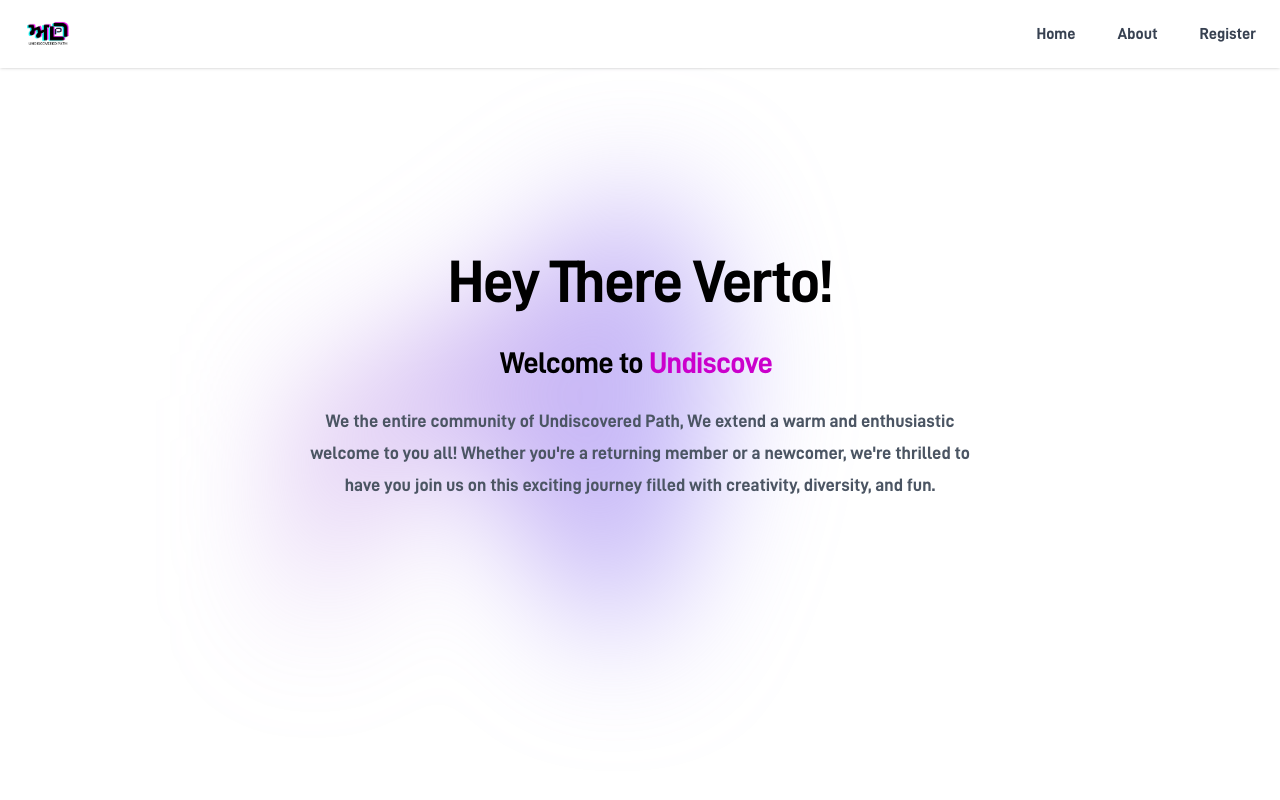
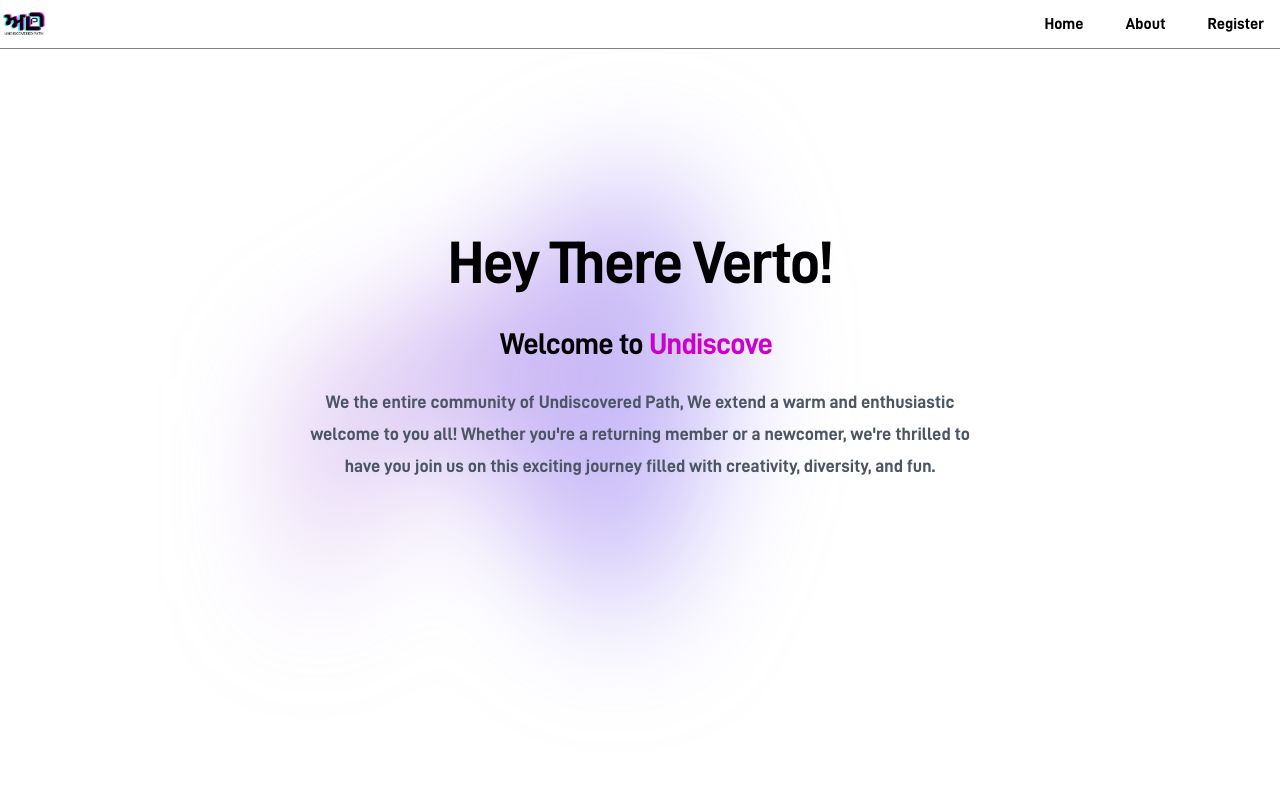
Before and after one commit to OrcasXCode/undiscoveredpath-website, a React (Vite) app in the folder frontend/: page / in a window 1280 px wide. Shown: the top 800 px of the page. Built offline with nearby package versions, Linux system fonts and the light colour scheme.

Commit message:
responisive header

```diff
--- /dev/null
+++ b/frontend/src/components/Header/Header.css
@@ -0,0 +1,86 @@
+.active{
+    background-color: white;
+}
+
+nav {
+    display: flex;
+    justify-content: space-between;
+    align-items: center;
+    background-color: #ffffff;
+    border-bottom: 1px solid gray;
+    color: white;
+    position: sticky;
+    top: 0;
+}
+
+
+nav ul {
+    display: flex;
+}
+
+nav ul li {
+   list-style: none;
+}
+
+nav ul li a {
+    display: block;
+    text-decoration: none;
+    color: black;
+    padding: 0.5rem;
+    margin: 0 0.5rem;
+    border-radius: 0.5rem;
+}
+
+nav ul li a:not(.active):hover {
+    color:rgb(255, 67, 255);
+}
+
+nav .menu {
+    display: none;
+    position: absolute;
+    top: 0.75rem;
+    right: 0.5rem;
+    flex-direction: column;
+    justify-content: space-between;
+    width: 2.25rem;
+    height: 2rem;
+}
+
+nav .menu span {
+    height: 0.4rem;
+    width: 100%;
+    background-color: rgb(0, 0, 0);
+    border-radius: 0.2rem;
+}
+
+
+@media (max-width: 480px) {
+    nav .menu {
+        display: flex;
+    }
+
+    nav {
+        flex-direction: column;
+        align-items: flex-start;
+    }
+
+    nav ul {
+        display: none;
+        flex-direction: column;
+        width: 100%;
+        margin-bottom: 0.25rem;
+    }
+
+    nav ul.open {
+        display: flex;
+    }
+
+    nav ul li {
+        width: 100%;
+        text-align: center;
+    }
+
+    nav ul li a {
+        margin: 0.2rem 0.5rem;
+    }
+}
--- a/frontend/src/components/Header/Header.jsx
+++ b/frontend/src/components/Header/Header.jsx
@@ -1,53 +1,91 @@
 import React from 'react';
 import { Link, NavLink } from 'react-router-dom';
 import Logo from '../../assets/logo.png';
+import "./Header.css";
+import { useState } from 'react';
 
-export function Header() {
+// export function Header() {
+//   return (
+//     <header className="shadow sticky z-50 top-0">
+//       <nav className="bg-white border-gray-200 bg-opacity-100 px-4 lg:px-6 py-2.5">
+//         <div style={{fontFamily:'GraublauWeb',fontWeight:'bold'}} className="flex flex-wrap justify-between items-center mx-auto max-w-screen-xl">
+//           <Link to="/" className="flex items-center">
+//             <img src={Logo} className="mr-3 h-12" alt="Logo" />
+//           </Link>
+
+//           <div
+//             className="hidden justify-between items-center w-full lg:flex lg:w-auto lg:order-1"
+//             id="mobile-menu-2"
+//           >
+//             <ul className="flex flex-col mt-4 font-medium lg:flex-row lg:space-x-8 lg:mt-0">
+//               <li>
+//                 <NavLink
+//                   exact
+//                   to="/"
+//                   className="block py-2 pr-4 pl-3 duration-200 text-gray-700 border-b border-gray-100 hover:bg-gray-50 lg:hover:bg-transparent lg:border-0 hover:text-purple-600 lg:p-0"
+//                   activeClassName="text-purple-600"
+//                 >
+//                   Home
+//                 </NavLink>
+//               </li>
+//               <li>
+//                 <NavLink
+//                   to="/aboutus"
+//                   className="block py-2 pr-4 pl-3 duration-200 text-gray-700 border-b border-gray-100 hover:bg-gray-50 lg:hover:bg-transparent lg:border-0 hover:text-purple-600 lg:p-0"
+//                   activeClassName="text-purple-600"
+//                 >
+//                   About
+//                 </NavLink>
+//               </li>
+//               <li>
+//                 <NavLink
+//                   to="/contactus"
+//                   className="block py-2 pr-4 pl-3 duration-200 text-gray-700 border-b border-gray-100 hover:bg-gray-50 lg:hover:bg-transparent lg:border-0 hover:text-purple-600 lg:p-0"
+//                   activeClassName="text-purple-600"
+//                 >
+//                   Register
+//                 </NavLink>
+//               </li>
+//             </ul>
+//           </div>
+//         </div>
+//       </nav>
+//     </header>
+//   );
+// }
+
+
+
+
+
+
+export function Header(){
+  const [menuOpen, setMenuOpen] = useState(false);
+
   return (
-    <header className="shadow sticky z-50 top-0">
-      <nav className="bg-white border-gray-200 bg-opacity-100 px-4 lg:px-6 py-2.5">
-        <div style={{fontFamily:'GraublauWeb',fontWeight:'bold'}} className="flex flex-wrap justify-between items-center mx-auto max-w-screen-xl">
+    <nav style={{fontFamily:'GraublauWeb',fontWeight:'bold'}}>
+      {/* <Link to="/" className="title">
+        <img src={Logo}></img>
+      </Link> */}
       <Link to="/" className="flex items-center">
        <img src={Logo} className="mr-3 h-12" alt="Logo" />
       </Link>
-
-          <div
-            className="hidden justify-between items-center w-full lg:flex lg:w-auto lg:order-1"
-            id="mobile-menu-2"
-          >
-            <ul className="flex flex-col mt-4 font-medium lg:flex-row lg:space-x-8 lg:mt-0">
+      <div className="menu" onClick={() => setMenuOpen(!menuOpen)}>
+        <span></span>
+        <span></span>
+        <span></span>
+      </div>
+      <ul className={menuOpen ? "open" : ""}>
         <li>
-                <NavLink
-                  exact
-                  to="/"
-                  className="block py-2 pr-4 pl-3 duration-200 text-gray-700 border-b border-gray-100 hover:bg-gray-50 lg:hover:bg-transparent lg:border-0 hover:text-purple-600 lg:p-0"
-                  activeClassName="text-purple-600"
-                >
-                  Home
-                </NavLink>
+          <NavLink to="/">Home</NavLink>
         </li>
         <li>
-                <NavLink
-                  to="/aboutus"
-                  className="block py-2 pr-4 pl-3 duration-200 text-gray-700 border-b border-gray-100 hover:bg-gray-50 lg:hover:bg-transparent lg:border-0 hover:text-purple-600 lg:p-0"
-                  activeClassName="text-purple-600"
-                >
-                  About
-                </NavLink>
+          <NavLink to="/aboutus">About</NavLink>
         </li>
         <li>
-                <NavLink
-                  to="/contactus"
-                  className="block py-2 pr-4 pl-3 duration-200 text-gray-700 border-b border-gray-100 hover:bg-gray-50 lg:hover:bg-transparent lg:border-0 hover:text-purple-600 lg:p-0"
-                  activeClassName="text-purple-600"
-                >
-                  Register
-                </NavLink>
+          <NavLink to="/contactus">Register</NavLink>
         </li>
       </ul>
-          </div>
-        </div>
     </nav>
-    </header>
   );
-}
+};
```
Lines whose indentation alone changed are shown as unchanged.
